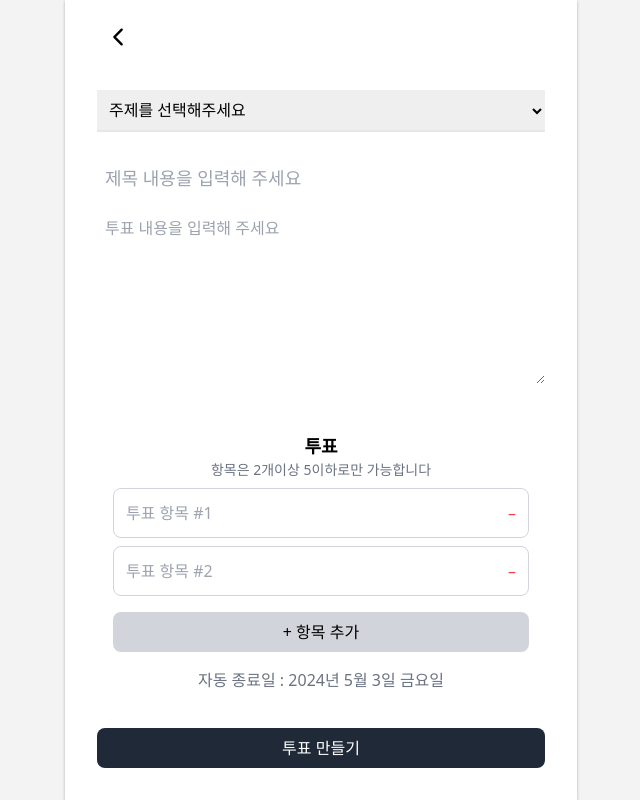
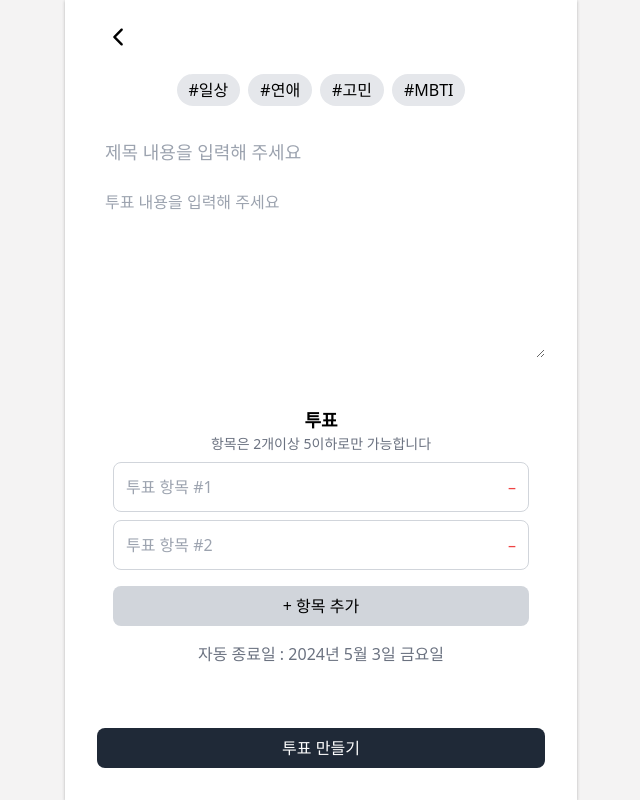
Before and after one commit to BOOPINION/Vote-FE2, a React (Create React App) app: page /vote-maker in a window 1280 px wide. Shown: the whole page, without its empty margins (319-959 px from the left). Built offline with nearby package versions, Linux system fonts and the light colour scheme.

Commit message:
✨ 해시태그 추가
투표생성시 주제선택 제거하고 해시태그 추가

```diff
--- a/src/pages/voteHome.tsx
+++ b/src/pages/voteHome.tsx
@@ -92,19 +92,21 @@ const App = () => {
       <input
         type="text"
         placeholder="무엇이 고민인가요?"
-          className="border border-gray-300 px-16 py-1 rounded-md mr-4"
+        className="border border-gray-300 px-4 py-1 rounded-md flex-grow"
       />
+      <div className="flex space-x-2 pl-2">
         <Link to="/vote-maker">
-        <button className="bg-gray-700 text-white px-4 py-2 rounded-md">
+          <button className="createVote bg-gray-200 text-gray-700 px-4 py-2 rounded-md hover:bg-gray-300">
             <FaVoteYea />
           </button>
         </Link>
         <button
           onClick={shuffleVotes}
-          className="bg-gray-700 text-white px-4 py-2 rounded-md"
+          className="shuffleVote bg-gray-200 text-gray-700 px-4 py-2 rounded-md hover:bg-gray-300"
         >
           <FaRandom />
         </button>
+      </div>
       </div>
       <div className="overflow-auto max-h-[calc(100vh-160px)]">
         <motion.ul
--- a/src/pages/voteMaker.tsx
+++ b/src/pages/voteMaker.tsx
@@ -1,8 +1,6 @@
 import React, { useState } from 'react';
 import { IoIosArrowBack } from 'react-icons/io';
 import { Link } from 'react-router-dom';
-
-//TODO: 입력필드 위로 늘어나게 css수정
 
 type voteItem = {
   id: number;
@@ -14,10 +12,9 @@ const App: React.FC = () => {
     { id: Date.now(), text: '' },
     { id: Date.now() + 1, text: '' },
   ]);
-  const [selectedTopic, setSelectedTopic] = useState<string>('');
-  const topics = ['20대', '30대', '연애', 'MBTI'];
+  const [selectedTopics, setSelectedTopics] = useState<string[]>([]);
+  const topics = ['일상', '연애', '고민', 'MBTI'];
 
- //⚡투표항목 추가 함수
   const handleAddvote = () => {
     if (voteItems.length < 5) {
       const newItem: voteItem = {
@@ -28,26 +25,26 @@ const App: React.FC = () => {
     }
   };
 
-  //⚡투표 텍스트 변경 함수
   const handlevoteChange = (id: number, text: string) => {
     setvoteItems(
       voteItems.map(item => (item.id === id ? { ...item, text } : item))
     );
   };
 
-  //⚡투표 항목 제거 함수
   const handleRemovevote = (id: number) => {
     if (voteItems.length > 2) {
       setvoteItems(voteItems.filter(item => item.id !== id));
     }
   };
 
-  //⚡ 주제 선택할때
-  const handleTopicChange = (event: React.ChangeEvent<HTMLSelectElement>) => {
-    setSelectedTopic(event.target.value);
+  const handleToggleTopic = (topic: string) => {
+    if (selectedTopics.includes(topic)) {
+      setSelectedTopics(selectedTopics.filter(t => t !== topic));
+    } else {
+      setSelectedTopics([...selectedTopics, topic]);
+    }
   };
 
-  //⚡종료예정일 계산 = 현재날짜 + 3
   const endDate = new Date();
   endDate.setDate(endDate.getDate() + 3);
   const formattedEndDate = endDate.toLocaleDateString('ko-KR', {
@@ -60,23 +57,20 @@ const App: React.FC = () => {
   return (
     <div className="flex flex-col items-center justify-center p-4 pl-8 pr-8 bg-white rounded-lg h-screen">
       <div className="p-2 mb-4 flex justify-between items-center w-full">
-      <Link to="/voteHome" className="text-black">
+        <Link to="/voteHome" className="text-black">
           <IoIosArrowBack size="26px" />
         </Link>
       </div>
-      <div className="mt-4 w-full">
-        <select
-          value={selectedTopic}
-          onChange={handleTopicChange}
-          className="w-full  border-b-2 p-2 mb-4"
-        >
-          <option value="">주제를 선택해주세요</option>
-          {topics.map(topic => (
-            <option key={topic} value={topic}>
-              {topic}
-            </option>
-          ))}
-        </select>
+      <div className="flex flex-wrap gap-2 mb-4">
+        {topics.map(topic => (
+          <button
+            key={topic}
+            onClick={() => handleToggleTopic(topic)}
+            className={`px-3 py-1 rounded-full ${selectedTopics.includes(topic) ? 'bg-gray-400' : 'bg-gray-200'}`}
+          >
+            #{topic}
+          </button>
+        ))}
       </div>
       <input
         type="text"
@@ -87,7 +81,6 @@ const App: React.FC = () => {
         placeholder="투표 내용을 입력해 주세요"
         className=" w-full rounded-lg  p-2 mb-4 h-44 resize-y"
       />
-
       <div className="flex  w-full overflow-y-hidden">
         <div className="w-full max-w-md bg-white shadow-md">
           <div className="votebox p-4 mt-4 ">
@@ -132,7 +125,6 @@ const App: React.FC = () => {
       </button>
     </div>
   );
-
 };
 
 export default App;
```
Lines whose indentation alone changed are shown as unchanged.
